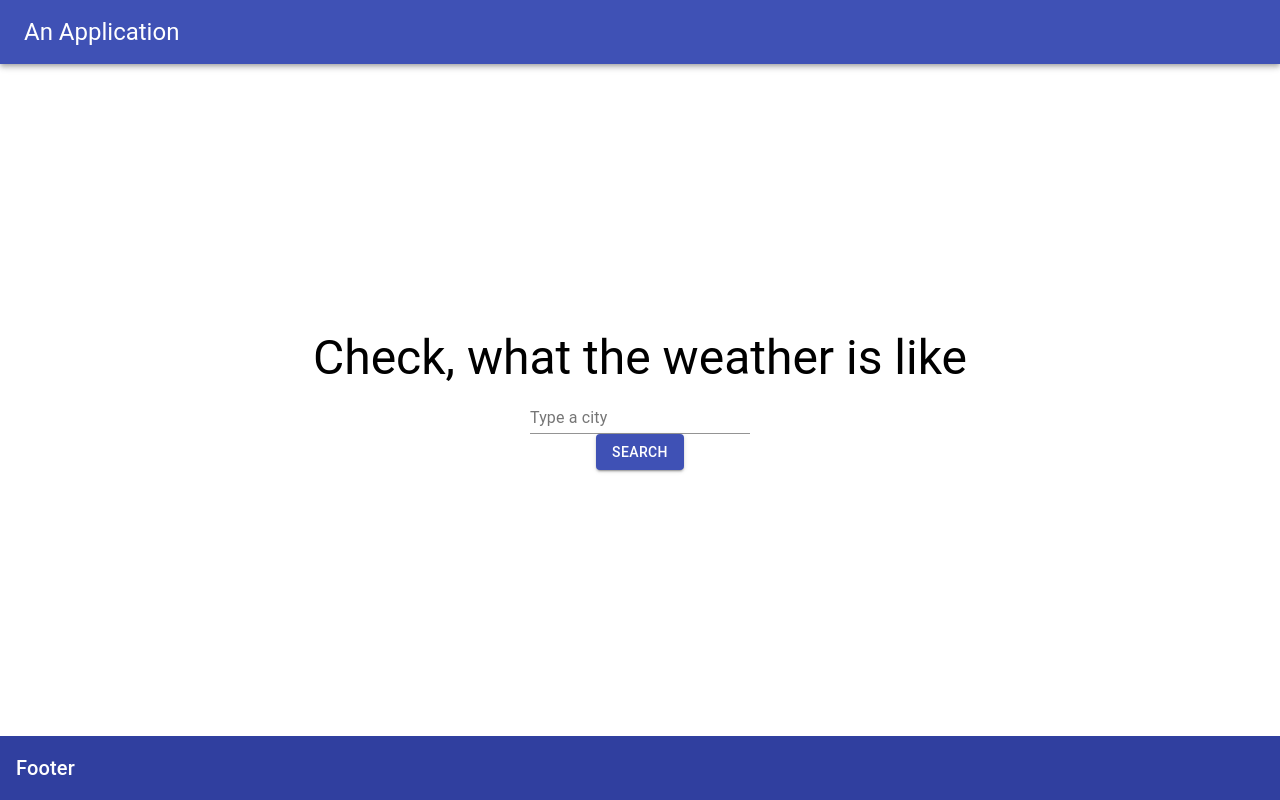
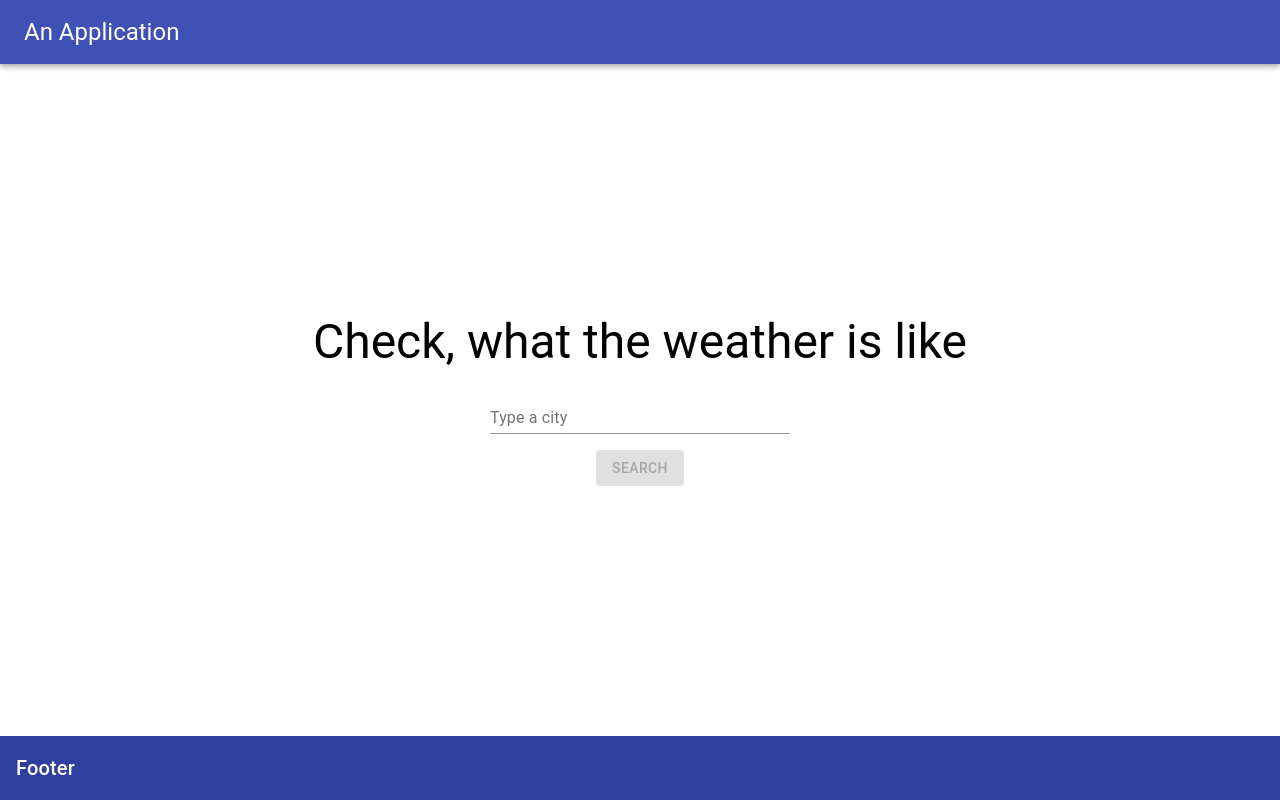
Before and after one commit to Arcywojak/some-react-idk, a React (Create React App) app: page / in a window 1280 px wide. Built offline with nearby package versions, Linux system fonts and the light colour scheme.

Commit message:
improve styles of searchInput and Button to search, change the api base url

```diff
--- a/src/components/home-page-components/search-input.js
+++ b/src/components/home-page-components/search-input.js
@@ -1,20 +1,33 @@
 import React from 'react'
 import TextField from '@material-ui/core/TextField';
+import { makeStyles } from '@material-ui/core/styles';
+
+const useStyles = makeStyles((theme) => ({
+    SearchInput: {
+        width: "90%",
+        maxWidth: "300px",
+        margin: "1em"
+    }
+}));
 
 const SearchInput = ({inputValue, setInputValue, placeholder}) => {
+    const classes = useStyles();
 
     const changeValue = e => {
         setInputValue(e.target.value);
     }
 
     return (
+        <div className= {classes.SearchInput}>
             <TextField
+            fullWidth={true}
             id="city-input"
             label="Type a city"
             value={inputValue}
             placeholder={placeholder}
             onChange={(e) => {changeValue(e)}}
             />
+         </div>
     )
 }
 
--- a/src/constants/weather-api-base-url.js
+++ b/src/constants/weather-api-base-url.js
@@ -1 +1 @@
-export const BASE_URL = "https://api.openweathermap.org/data/2.5/weather?";
+export const BASE_URL = "https://api.openweathermap.org/data/2.5/forecast/hourly?";
--- a/src/pages/home-page/home.page.js
+++ b/src/pages/home-page/home.page.js
@@ -7,7 +7,7 @@ import Button from '@material-ui/core/Button';
 const HomePage = () => {
 
     const [inputValue, setInputValue] = useState('');
-    const [weatherArray, setWeatherArray] = useState([]);
+    const [weatherArray, setWeatherArray] = useState([1,2,3]);
 
     const weatherService = new WeatherService();
 
@@ -29,7 +29,7 @@ const HomePage = () => {
 
         <SearchInput inputValue={inputValue} setInputValue={setInputValue} placeholder="e.g. Warsaw" />
 
-        <Button variant="contained" color="primary">
+        <Button disabled={inputValue.length === 0} variant="contained" color="primary" onClick={getWeather}>
           Search
         </Button>
 
--- a/src/services/weather.service/weather.service.js
+++ b/src/services/weather.service/weather.service.js
@@ -1,7 +1,6 @@
 import {BASE_URL} from '../../constants/weather-api-base-url';
 import axios from 'axios';
 import API_KEY from '../../api_keys/weather-api-key';
-import WeatherBlock from '../../components/home-page-components/weather-block';
 
 class WeatherService {
     constructor() {
@@ -10,7 +9,6 @@ class WeatherService {
 
     getWeatherByCityName(cityName) {
         const url = `${this.base_url}q=${cityName}&appid=${API_KEY}`
-        console.log(url)
         return axios.get(url)
     }
 
```
Lines whose indentation alone changed are shown as unchanged.
